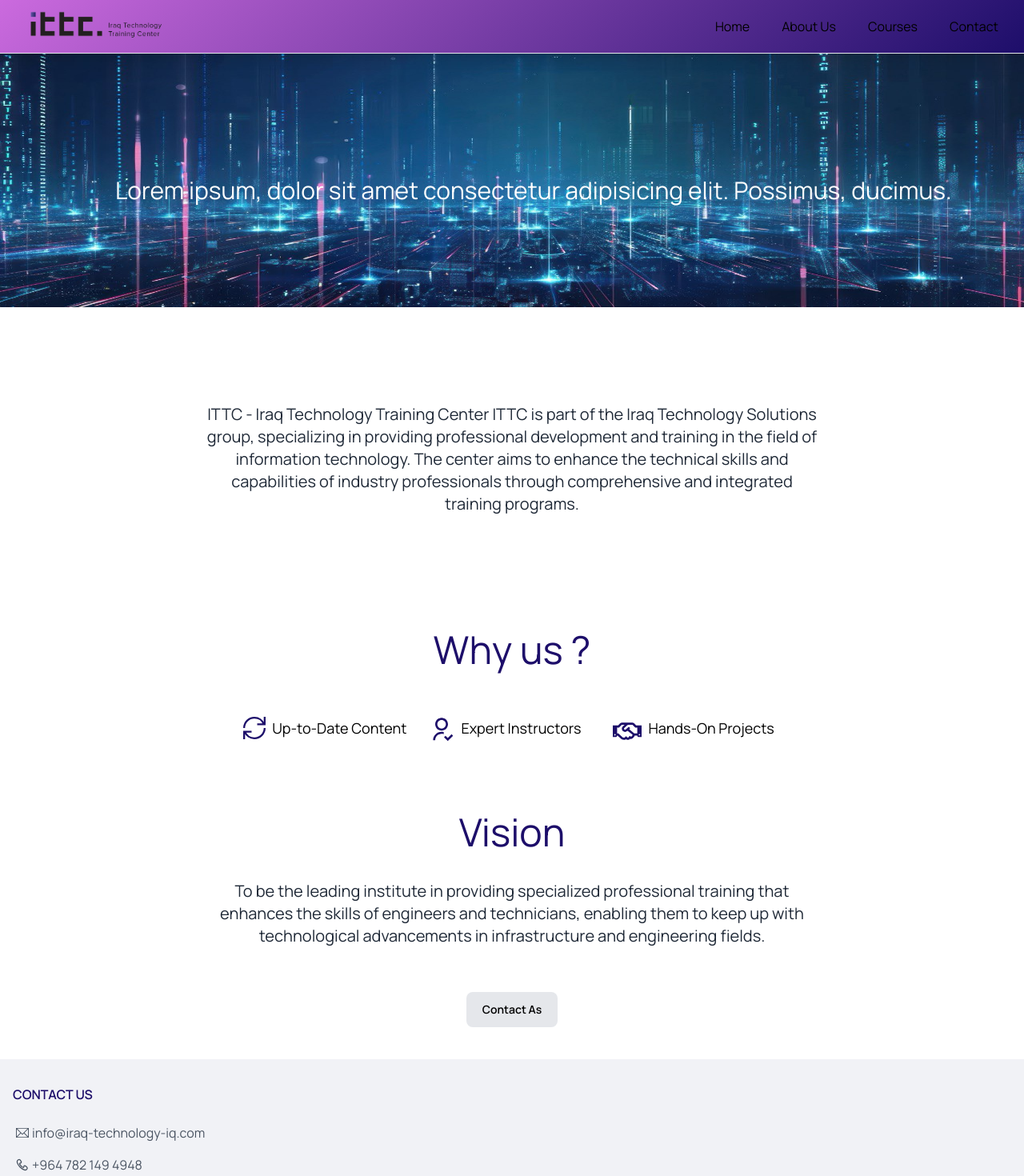
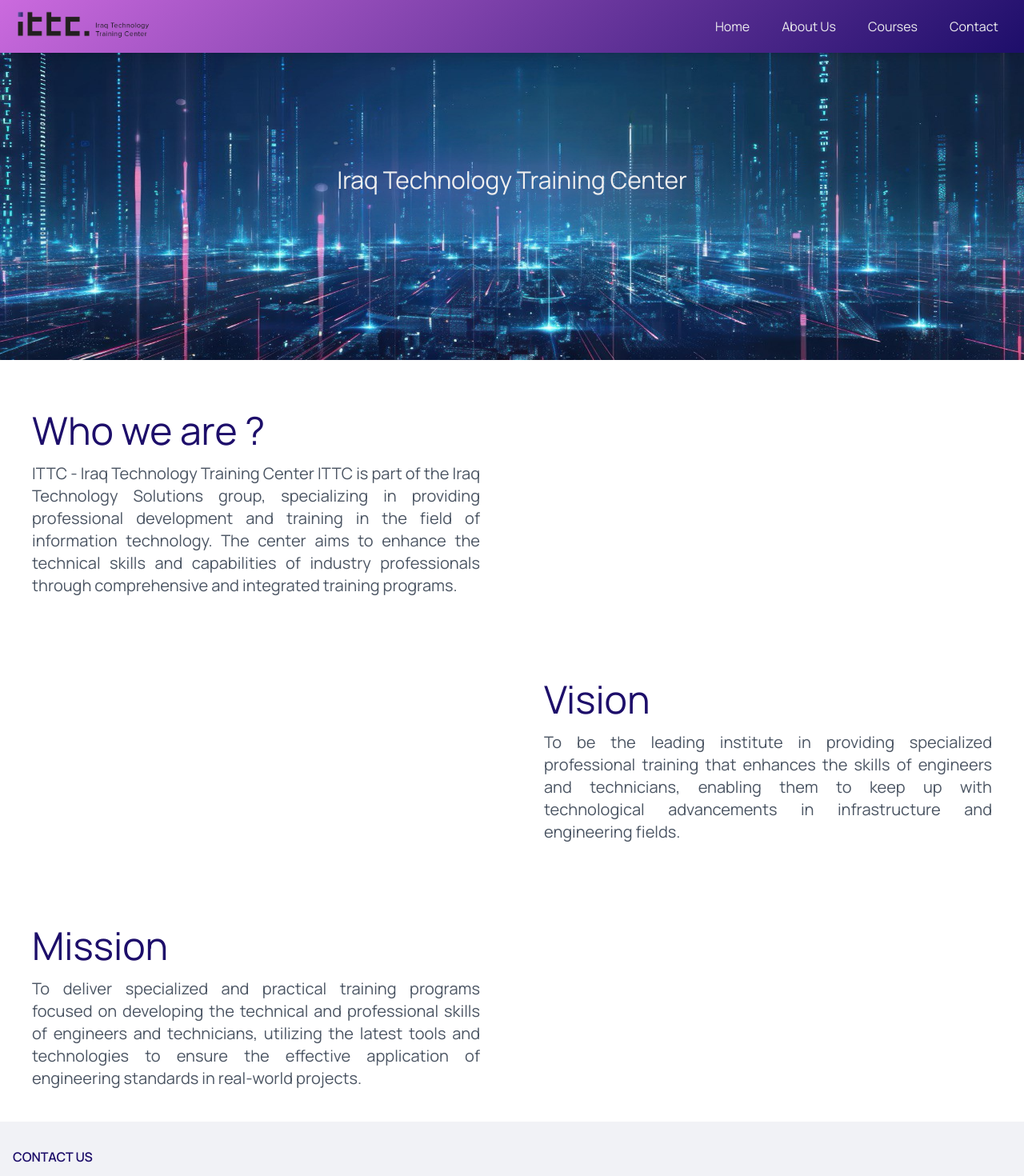
Before and after one commit to morshedbdc/ITTC_Project, a React (Create React App) app: page / in a window 1280 px wide. Shown: the top 1470 px of the page at 80% size. Built offline with nearby package versions, Linux system fonts and the light colour scheme.

Commit message:
put the text in center of hero section image

```diff
--- a/src/Sections/Home.jsx
+++ b/src/Sections/Home.jsx
@@ -1,22 +1,23 @@
 import hreo from "../images/ittc.jpg";
-import { GrUpdate } from "react-icons/gr";
-import { RiUserFollowLine } from "react-icons/ri";
-import { FaRegHandshake } from "react-icons/fa";
+// import { GrUpdate } from "react-icons/gr";
+// import { RiUserFollowLine } from "react-icons/ri";
+// import { FaRegHandshake } from "react-icons/fa";
 
 function Home() {
   return (
     <section>
       <div>
-        <div className="relative w-full h-auto cursor-pointer">
-          <img src={hreo} className="w-full h-52 md:h-96" alt="..." />
-          <div className="flex justify-center items-center absolute px-4 md:text-lg lg:text-2xl xl:text-3xl text-white bottom-6 md:bottom-20 md:left-20 lg:bottom-32 lg:left-32">
-            <p>
-              Lorem ipsum, dolor sit amet consectetur adipisicing elit. Possimus, ducimus.
+        <div className="w-full h-auto cursor-pointer flex items-center justify-center">
+          <img src={hreo} className="w-full h-52 md:h-[450px] -z-50 relative" alt="..." />
+            <p className="absolute px-4 text-lg md:text-xl lg:text-3xl xl:text-3xl text-[#efefef] drop-shadow-glow">
+            Iraq Technology
+            Training Center
             </p>
-          </div>
         </div>
-        <div>
-          <p className="max-w-3xl text-center mx-4 md:mx-10 lg:mx-32 xl:mx-auto pt-20 md:pt-[7.5rem] pb-20 lg:text-xl text-gray-800">
+        <div className="md:grid grid-cols-2">
+          <div>
+        <h1 className="ml-4 md:ml-10 text-3xl lg:text-5xl mt-16 pb-4 text-[#1d0e6a]">Who we are ?</h1>
+          <p className="text-justify mx-4 md:mx-10 pb-10 lg:text-xl text-gray-600">
             ITTC - Iraq Technology Training Center ITTC is part of the Iraq
             Technology Solutions group, specializing in providing professional
             development and training in the field of information technology. The
@@ -24,8 +25,32 @@ function Home() {
             industry professionals through comprehensive and integrated training
             programs.
           </p>
+          </div>
+          <div></div>
         </div>
-        <div className="mt-16">
+      <div className="md:grid grid-cols-2">
+        <div></div>
+        <div>
+        <h1 className="ml-4 md:ml-10 text-3xl lg:text-5xl mt-16 pb-4 text-[#1d0e6a]">Vision</h1>
+        <p className="text-justify mx-4 md:mx-10 pb-10 lg:text-xl text-gray-600">
+          To be the leading institute in providing specialized professional training that enhances
+          the skills of engineers and technicians, enabling them to keep
+          up with technological advancements
+          in infrastructure and engineering fields.</p>
+        </div>
+      </div>
+      <div className="md:grid grid-cols-2">
+          <div>
+        <h1 className="ml-4 md:ml-10 text-3xl lg:text-5xl mt-16 pb-4 text-[#1d0e6a]">Mission</h1>
+          <p className="text-justify mx-4 md:mx-10 pb-10 lg:text-xl text-gray-600">
+          To deliver specialized and practical training programs focused on developing the technical
+          and professional skills of engineers and technicians, utilizing the latest tools and
+          technologies to ensure the effective application of engineering standards in real-world projects.
+          </p>
+          </div>
+          <div></div>
+        </div>
+        {/* <div className="mt-16">
           <h1 className="text-center text-3xl lg:text-5xl mb-10 text-[#1d0e6a]">
             Why us ?
           </h1>
@@ -43,19 +68,13 @@ function Home() {
           <span className="px-2 text-lg">Hands-On Projects</span>
         </div>
         </div>
-      </div>
-      <div>
-        <h1 className="text-center text-3xl lg:text-5xl mt-16 mb-5 text-[#1d0e6a]">Vision</h1>
-        <p className="max-w-3xl text-center mx-4 md:mx-10 lg:mx-32 xl:mx-auto py-4 lg:text-xl text-gray-800">To be the leading institute in providing specialized professional training that enhances
-          the skills of engineers and technicians, enabling them to keep up with technological advancements
-          in infrastructure and engineering fields.</p>
-      </div>
-          <button
+      </div> */}
+          {/* <button
             type="button"
             className="py-3 px-5 text-sm font-semibold text-center block mx-auto my-10 rounded-lg sm:w-fit bg-gray-200 hover:bg-[#1d0e6a] hover:text-white focus:ring-4 focus:outline-none"
           >
             Contact As
-          </button>
+          </button> */}
       </div>
     </section>
   );
--- a/src/component/navbar.jsx
+++ b/src/component/navbar.jsx
@@ -9,61 +9,60 @@ function Navbar() {
 
   return (
     <nav
-      className="flex px-4 border-b md:shadow-lg items-center w-full fixed z-40 "
+      className="flex pr-4 md:shadow-lg items-center w-full fixed z-40 "
       style={{
         backgroundImage: "linear-gradient(-40deg, #1d0e6a, #cb6ade)",
       }}
     >
-      <div className="text-lg font-bold md:py-1 py-4">
+      <div className="text-lg font-bold py-1">
         <img src={ittc} alt="Logo" className="w-40 xl:w-52" />
       </div>
       <div className="ml-auto md:flex md:items-center hidden">
         <ul className="flex md:space-x-2">
           <li>
-            <Link to="/" className="flex p-4 items-center hover:text-pink-500">
+            <Link to="/" className="flex p-4 items-center text-[#ececee] hover:text-pink-500">
               Home
             </Link>
           </li>
           <li>
-            <Link to="/AboutUs" className="flex p-4 items-center hover:text-pink-500">
+            <Link to="/AboutUs" className="flex p-4 items-center text-[#ececee] hover:text-pink-500">
               About Us
             </Link>
           </li>
           <li>
-            <Link to="/Courses" className="flex p-4 items-center  hover:text-pink-500">
+            <Link to="/Courses" className="flex p-4 items-center text-[#ececee]  hover:text-pink-500">
               Courses
             </Link>
           </li>
           <li>
-            <Link to="/Contact" className="flex p-4 items-center  hover:text-pink-500">
+            <Link to="/Contact" className="flex p-4 items-center text-[#ececee]  hover:text-pink-500">
               Contact
             </Link>
           </li>
         </ul>
       </div>
-      <div className="ml-auto md:hidden cursor-pointer" onClick={() => setToggleNav(prev => !prev)}>
-        {toggleNav ? <AiOutlineClose className="size-5" /> : <TiThMenuOutline className="size-5" />}
+      <div className="ml-auto md:hidden cursor-pointer text-[#151515]" onClick={() => setToggleNav(prev => !prev)}>
+        {toggleNav ? <AiOutlineClose className="size-6" /> : <TiThMenuOutline className="size-6" />}
       </div>
-      {/* Mobile Menu */}
-      <div className={`absolute top-full left-0 right-0 transition-all duration-300 ${toggleNav ? 'block' : 'hidden'} bg-white`}>
+      <div className={`absolute top-full left-0 right-0 transition-all duration-700 ${toggleNav ? 'block' : 'hidden'} bg-white`}>
         <ul className="flex flex-col">
           <li>
-            <Link to="/" className="flex p-4 items-center  hover:text-gray-500" onClick={() => setToggleNav(false)}>
+            <Link to="/" className="flex p-4 items-center  hover:text-[#cb6ade]" onClick={() => setToggleNav(false)}>
               Home
             </Link>
           </li>
           <li>
-            <Link to="/AboutUs" className="flex p-4 items-center  hover:text-gray-500" onClick={() => setToggleNav(false)}>
+            <Link to="/AboutUs" className="flex p-4 items-center  hover:text-[#cb6ade]" onClick={() => setToggleNav(false)}>
               About Us
             </Link>
           </li>
           <li>
-            <Link to="/Courses" className="flex p-4 items-center  hover:text-gray-500" onClick={() => setToggleNav(false)}>
+            <Link to="/Courses" className="flex p-4 items-center  hover:text-[#cb6ade]" onClick={() => setToggleNav(false)}>
               Courses
             </Link>
           </li>
           <li>
-            <Link to="/Contact" className="flex p-4 items-center  hover:text-gray-500" onClick={() => setToggleNav(false)}>
+            <Link to="/Contact" className="flex p-4 items-center  hover:text-[#cb6ade]" onClick={() => setToggleNav(false)}>
               Contact
             </Link>
           </li>
--- a/tailwind.config.js
+++ b/tailwind.config.js
@@ -11,6 +11,12 @@ module.exports = {
       },
       fontFamily: {
         'oswald': ["Manrope", "sans-serif"],
+      },
+      dropShadow: {
+        glow: [
+          "0 0px 20px #cb6ade",
+          "0 0px 65px #cb6ade"
+        ]
       }
     },
   },
```
